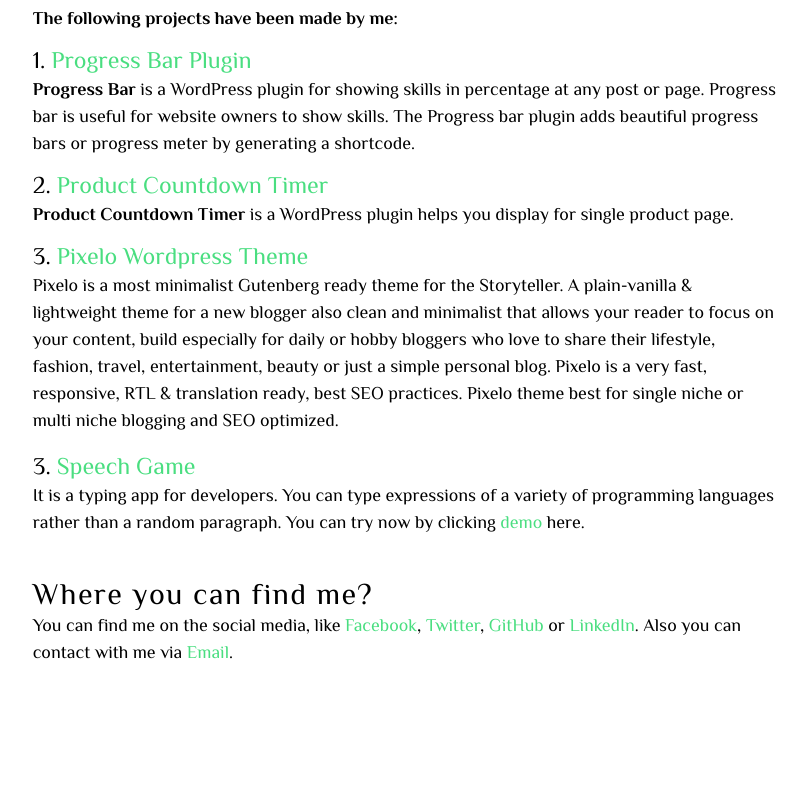
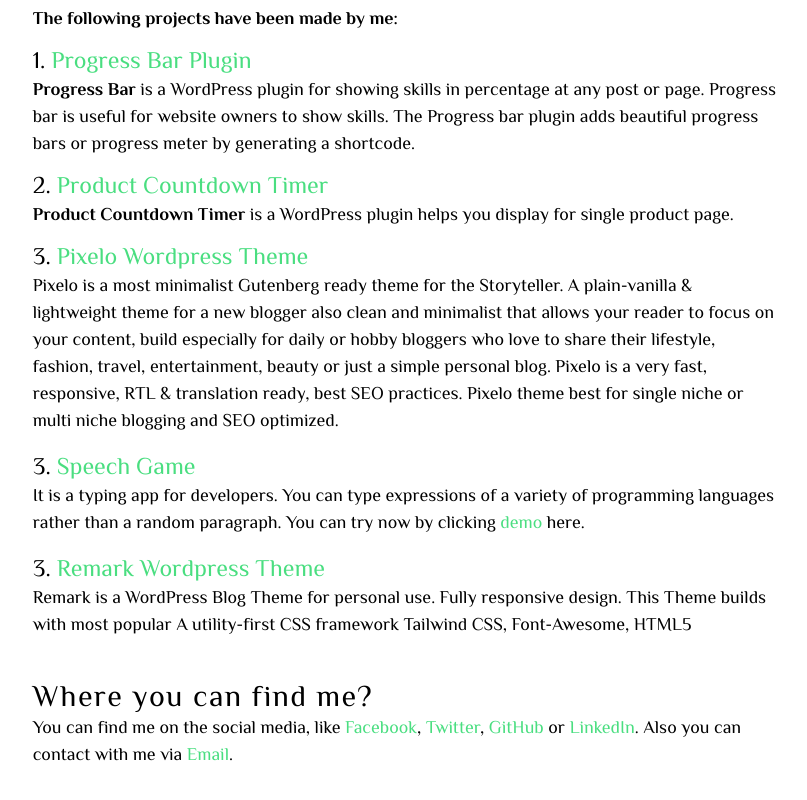
Before and after one commit to ariful93/arif-im, a website: page index.html in a window 1280 px wide. Shown: the part 491-1291 px from the top of the page, without its empty margins (234-1041 px from the left). Before the commit the page ends 1197 px from the top, so only its background shows below. Drawn offline with Linux system fonts and the light colour scheme.

Commit message:
Added new theme link

```diff
--- a/index.html
+++ b/index.html
@@ -59,6 +59,10 @@
         rather than a
         random paragraph. You can try now by clicking <a target="_blank" href="https://web-speak.netlify.app/"
           class="text-green-400" target="_blank">demo</a> here.</p>
+      <h3 class="text-2xl">3. <a target="_blank" class="text-green-400"
+          href="https://wordpress.org/themes/remark/">Remark Wordpress
+          Theme</a></h3>
+      <p class="mb-4">Remark is a WordPress Blog Theme for personal use. Fully responsive design. This Theme builds with most popular A utility-first CSS framework Tailwind CSS, Font-Awesome, HTML5</p>
 
 
     </div>
```
